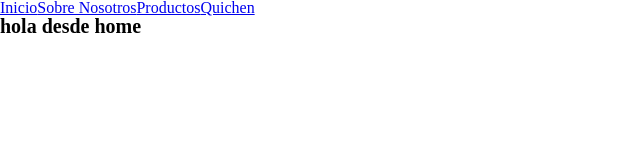
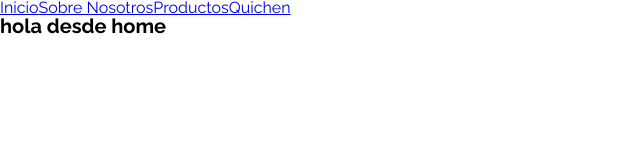
Before and after one commit to mts4/mjatumesa, a React (Create React App) app: page / in a window 1280 px wide. Shown: the top 160 px of the page, without its empty margins (0-640 px from the left). Built offline with nearby package versions, Linux system fonts and the light colour scheme.

Commit message:
Add fonts and colors

```diff
--- a/public/index.html
+++ b/public/index.html
@@ -1,5 +1,13 @@
 <!DOCTYPE html>
 <html lang="en">
+  <head>
+    <link rel="preconnect" href="https://fonts.googleapis.com" />
+    <link rel="preconnect" href="https://fonts.gstatic.com" crossorigin />
+    <link
+      href="https://fonts.googleapis.com/css2?family=Raleway:ital,wght@0,300;0,400;0,700;1,300;1,400;1,700&display=swap"
+      rel="stylesheet"
+    />
+  </head>
   <body>
     <noscript>You need to enable JavaScript to run this app.</noscript>
     <div id="root"></div>
--- a/src/theme/css/global.colors.js
+++ b/src/theme/css/global.colors.js
@@ -1,4 +1,9 @@
 export const COLORS = {
   black: '#000',
   white: '#FFF',
+  turqoiseDark: '#313151',
+  salmon: '#EB6D60',
+  violetDark: '#252C5A',
+  beige: '#EFE7CE',
+  gris: '#C2C2CE',
 }
--- a/src/theme/css/lib/reset.css
+++ b/src/theme/css/lib/reset.css
@@ -23,6 +23,7 @@ footer, header, hgroup, menu, nav, section {
 }
 body {
 	line-height: 1;
+	font-family: 'Raleway', sans-serif;
 }
 ol, ul {
 	list-style: none;
```
